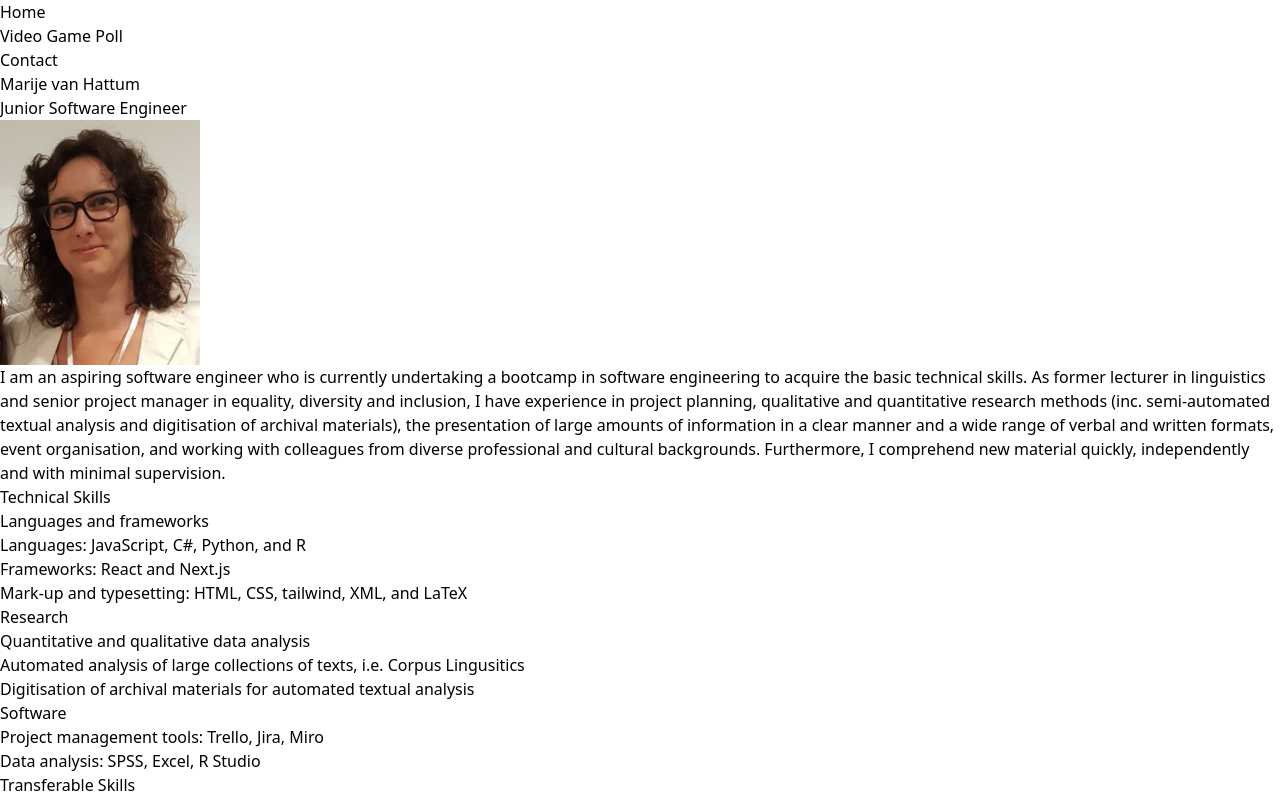
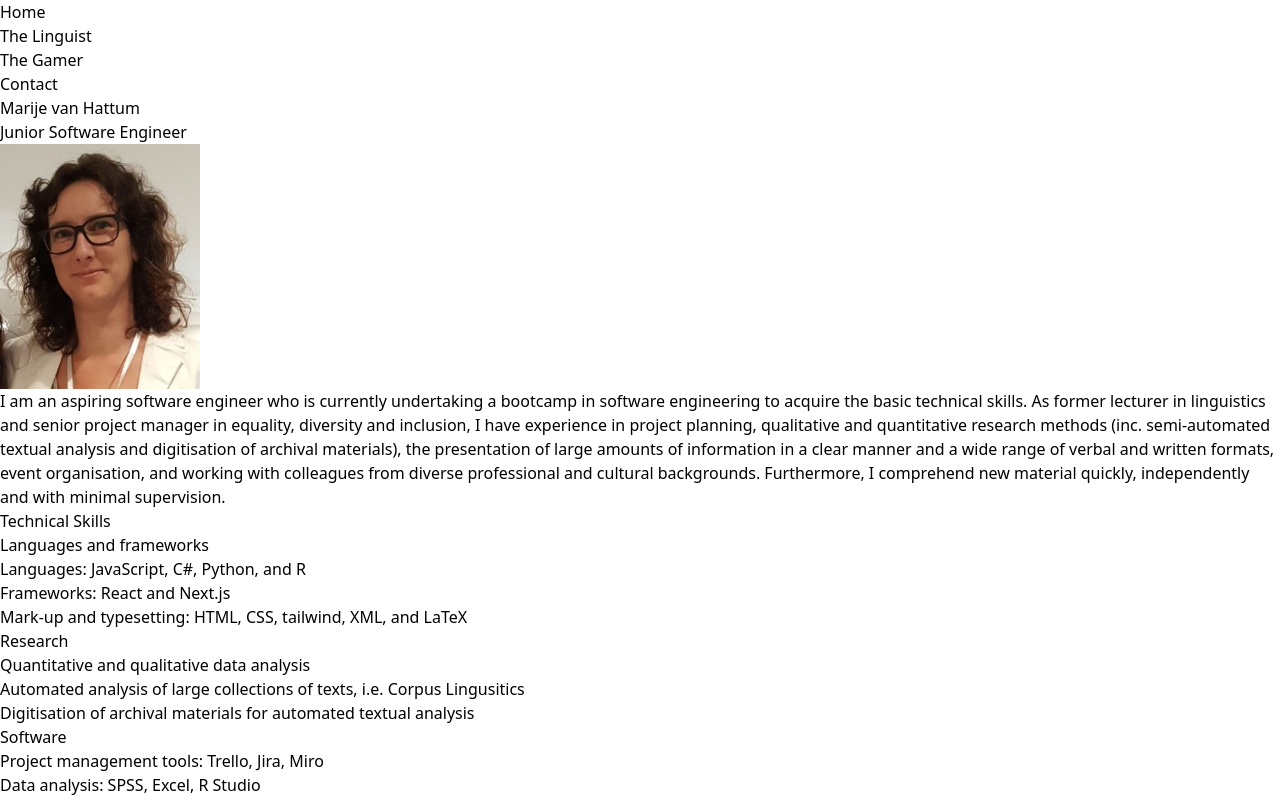
Before and after one commit to Marije83/NextPersonalPage, a Next.js app: page / in a window 1280 px wide. Shown: the top 800 px of the page. Built offline with nearby package versions, Linux system fonts and the light colour scheme.

Commit message:
Added the linguist page and updated navbar

```diff
--- a/components/shared/navigation-bar/index.js
+++ b/components/shared/navigation-bar/index.js
@@ -3,9 +3,10 @@ import NavigationItem from "./navigation-item"
 export default function NavigationBar () {
     return(
         <div className = "bg-purple-700 text-white flex flex-cols">
-            <NavigationItem ahref="/" name="Home"></NavigationItem>
-            <NavigationItem ahref="/video-game-poll" name="Video Game Poll"></NavigationItem>
-            <NavigationItem ahref="/contact" name="Contact"></NavigationItem>
+            <NavigationItem ahref="/" name="Home"/>
+            <NavigationItem ahref="/linguistics" name="The Linguist"/>
+            <NavigationItem ahref="/video-game-poll" name="The Gamer"/>
+            <NavigationItem ahref="/contact" name="Contact"/>
         </div>
 
     )
--- a/pages/video-game-poll.js
+++ b/pages/video-game-poll.js
@@ -4,7 +4,7 @@ import GamePoll from "@/components/video-game-poll-grid"
 import Page from "@/components/shared/page"
 import ContentText from "@/components/shared/content-text"
 
-export default function () {
+export default function Games () {
 
     return(
 
@@ -12,10 +12,10 @@ export default function () {
 
             <NavigationBar></NavigationBar>
 
-            <Hero name="Video games and other hobbies"></Hero>
+            <Hero name="THE GAMER"></Hero>
 
             <ContentText>
-                In my spare time I like to walk in the hills, read or wath TV, in particular fantasy and science fiction. I also enjoy playing video games. Some of my favourite games are <em>The Last of Us</em>, the <em>Final Fantasy</em> series, the <em>Uncharted</em> series, <em>Lego: Lord of the Rings</em>, <em>Overcooked</em> and <em>Brothers: A Tale of Two Sons</em>. What is your favourite game?
+                In my spare time I like to walk in the hills, read or wath TV, in particular fantasy and science fiction. And though I mainly created this page for to practice some coding principles, I do also enjoy playing video games. Some of my favourite games are <em>The Last of Us</em>, the <em>Final Fantasy</em> series, the <em>Uncharted</em> series, <em>Lego: Lord of the Rings</em>, <em>Overcooked</em> and <em>Brothers: A Tale of Two Sons</em>. What is your favourite game?
             </ContentText>
 
             <GamePoll></GamePoll>
```
Also changed, not shown: pages/linguistics.js (added, +17 -0 lines), notes/ToDo.txt.
